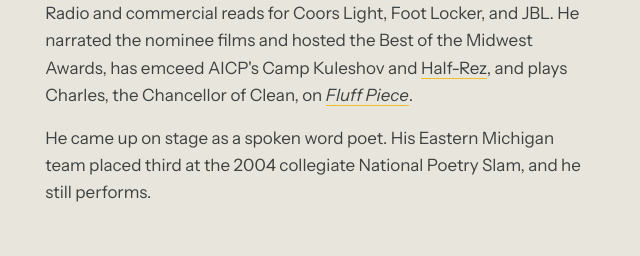
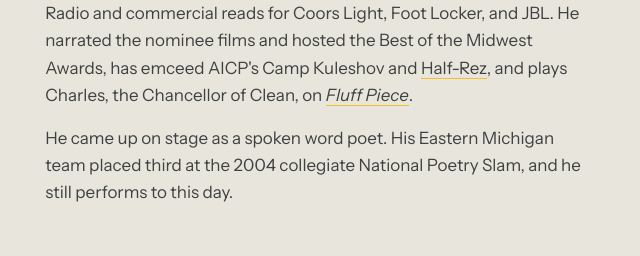
Before and after one commit to 2023post/2023post-site, a plain HTML site: page index.html in a window 1280 px wide. Shown: the part 4040-4296 px from the top of the page, 6-646 px from the left. Drawn offline with Linux system fonts and the light colour scheme.

Commit message:
Voice: still performs to this day
Co-Authored-By: Claude Opus 5.5 <noreply@anthropic.com>
Claude-Session: https://claude.ai/code/session_01Y7w31W2jfXqm8AX8xpdm9N

```diff
--- a/index.html
+++ b/index.html
@@ -407,7 +407,7 @@ section{padding-block:clamp(36px,4.6vw,68px)}
         <p class="tag">The voice</p>
         <h2>You might've heard him already.</h2>
         <p>Radio and commercial reads for Coors Light, Foot Locker, and JBL. He narrated the nominee films and hosted the Best of the Midwest Awards, has emceed AICP's Camp Kuleshov and <a href="https://www.youtube.com/watch?v=21fiCR8TJAo" target="_blank" rel="noopener" style="color:inherit;text-decoration:none;border-bottom:1.5px solid #F2BE2E">Half-Rez</a>, and plays Charles, the Chancellor of Clean, on <a href="https://www.instagram.com/charleschancellorofclean/" target="_blank" rel="noopener" style="color:inherit;text-decoration:none;border-bottom:1.5px solid #F2BE2E"><em>Fluff Piece</em></a>.</p>
-        <p>He came up on stage as a spoken word poet. His Eastern Michigan team placed third at the 2004 collegiate National Poetry Slam, and he still performs.</p>
+        <p>He came up on stage as a spoken word poet. His Eastern Michigan team placed third at the 2004 collegiate National Poetry Slam, and he still performs to this day.</p>
       </div>
       <div>
         <div class="player"><iframe src="https://www.youtube-nocookie.com/embed/videoseries?list=PLH95ieZWTEM75OiD2HHq70iGlw99WrP7s" title="Jonathan Desir voiceover reel" loading="lazy" allow="encrypted-media; picture-in-picture" allowfullscreen></iframe></div>
```
